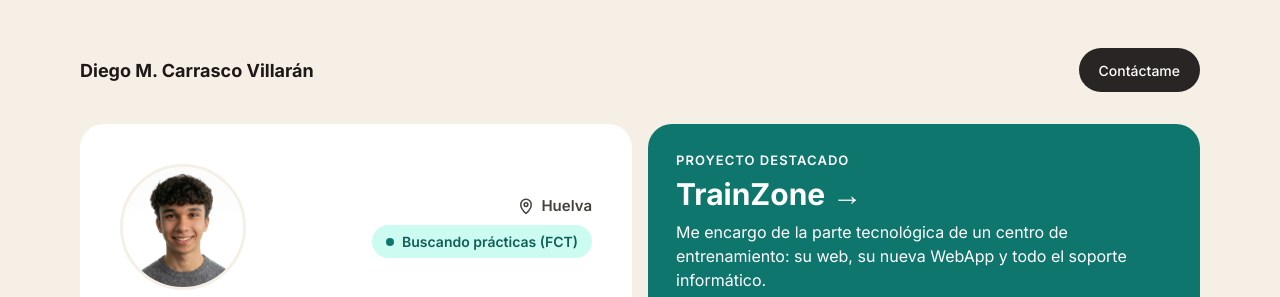
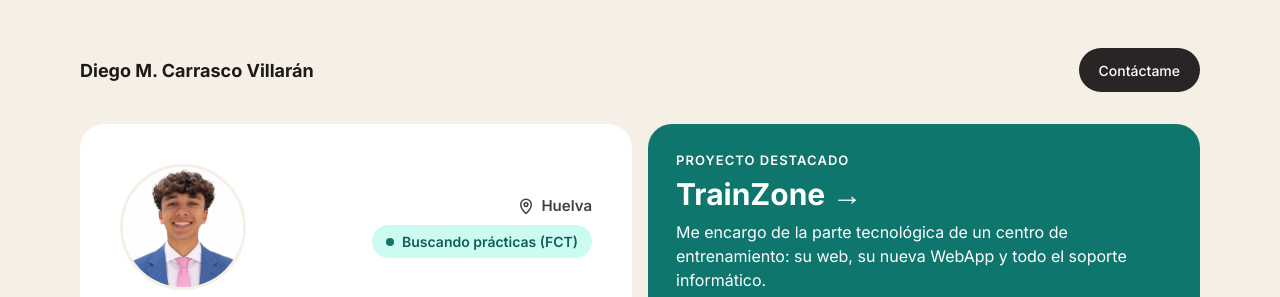
Before and after one commit to dcarrascov/Portafolio, an Astro site: page / in a window 1280 px wide. Shown: the top 297 px of the page. Built offline with nearby package versions, Linux system fonts and the light colour scheme; Astro itself is replaced by a stand-in of ours.

Commit message:
change photo

```diff
--- a/src/components/sections/Hero.astro
+++ b/src/components/sections/Hero.astro
@@ -8,7 +8,7 @@ const profile = {
 		'Desarrollador Java con ganas de aprender y de ayudar. Si algo se puede hacer más fácil y eficiente con software, quiero ser quien lo construya o, al menos, aportar mi grano de arena.',
 	location: 'Huelva',
 	status: 'Buscando prácticas (FCT)',
-	photo: '/dbf8d7d1476efad72a8e60c45dbde621.jpg',
+	photo: '/foto-perfil.jpeg',
 };
 ---
 
```
Also changed, not shown: public/dbf8d7d1476efad72a8e60c45dbde621.jpg (deleted), public/foto-perfil.jpeg (added).
